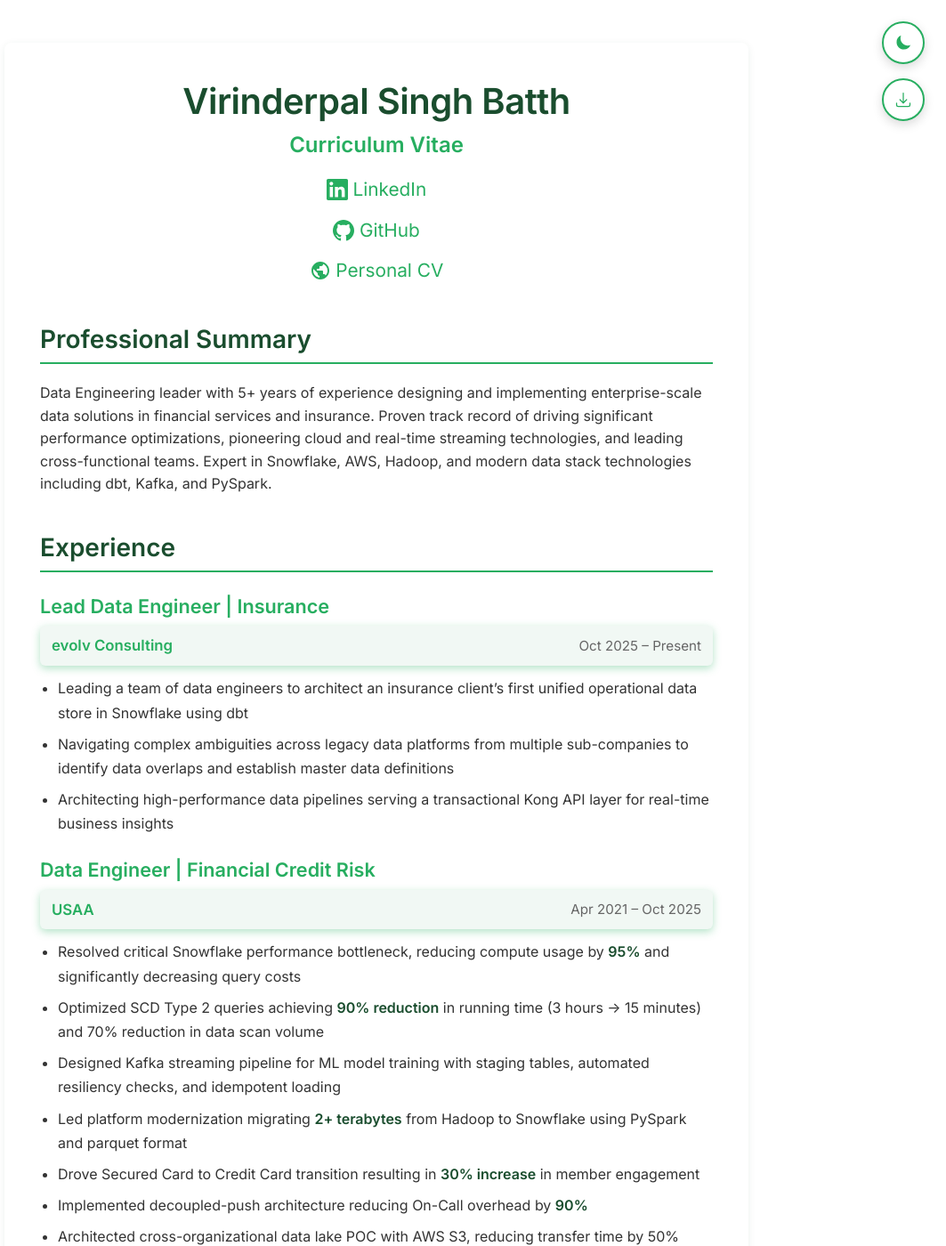
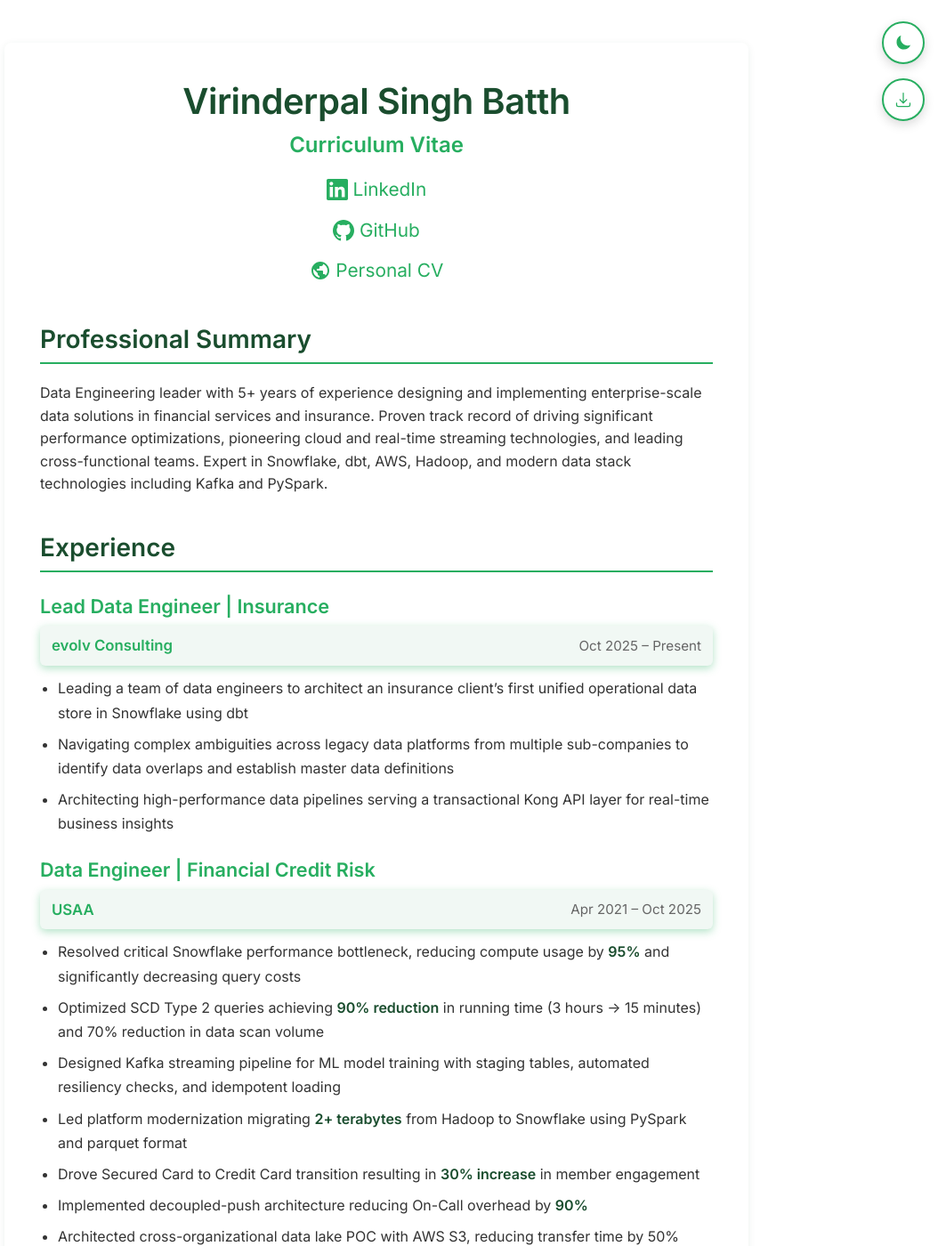
Before and after one commit to vsbatth6/vsbatth6.github.io, a Jekyll site: the page built from index.md, in a window 1280 px wide and 1400 px high. Shown: the whole window at 89% size, without its empty margins (217-1280 px from the left). Built offline with Jekyll 4.4.1, drawn with Linux system fonts in a browser that asks for light colours; some of the changed text lies outside the part shown.

Commit message:
CV improvements: consistency, keywords, and formatting
- Update job title format: "@ USAA" → "| USAA" for consistency
- Move dbt earlier in summary for prominence
- Add location to education (New York)
- Update page break comment for combined Skills & Education card

```diff
--- a/assets/css/style.css
+++ b/assets/css/style.css
@@ -928,7 +928,7 @@ h2:last-of-type + ul li {
         border-bottom: none;
     }
 
-    /* Page break before Technical Skills (5th card) */
+    /* Page break before Technical Skills & Education (5th card) */
     .card:nth-child(5) {
         page-break-before: always;
     }
--- a/index.md
+++ b/index.md
@@ -32,7 +32,7 @@ title: Virinderpal Singh Batth | Data Engineer
 
 ## Professional Summary
 
-Data Engineering leader with 5+ years of experience designing and implementing enterprise-scale data solutions in financial services and insurance. Proven track record of driving significant performance optimizations, pioneering cloud and real-time streaming technologies, and leading cross-functional teams. Expert in Snowflake, AWS, Hadoop, and modern data stack technologies including dbt, Kafka, and PySpark.
+Data Engineering leader with 5+ years of experience designing and implementing enterprise-scale data solutions in financial services and insurance. Proven track record of driving significant performance optimizations, pioneering cloud and real-time streaming technologies, and leading cross-functional teams. Expert in Snowflake, dbt, AWS, Hadoop, and modern data stack technologies including Kafka and PySpark.
 
 </div>
 
@@ -69,7 +69,7 @@ Data Engineering leader with 5+ years of experience designing and implementing e
 
 <div class="card" markdown="1">
 
-### Big Data Consultant @ USAA
+### Big Data Consultant | USAA
 
 <p class="job-header"><span><strong>HCL America Inc.</strong></span><span>Nov 2017 – Apr 2021</span></p>
 
```
Also changed, not shown: other parts of index.md (+1 -1 lines).
